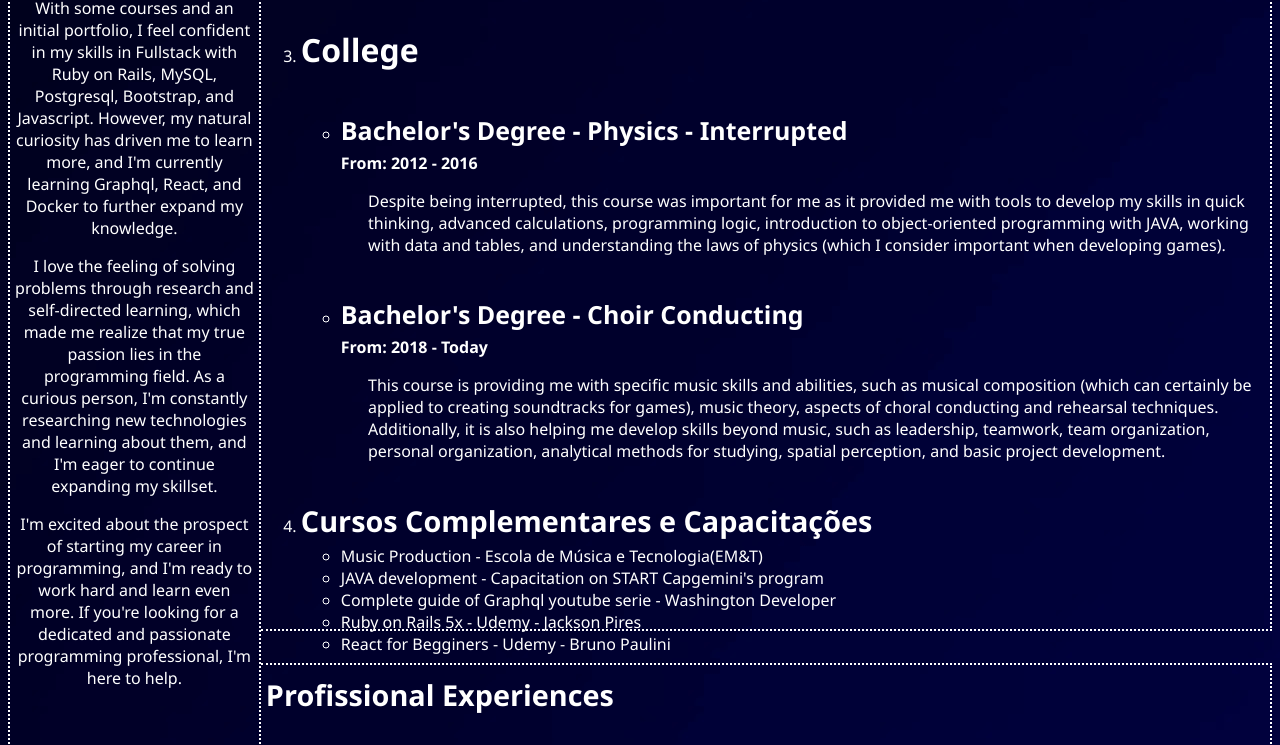
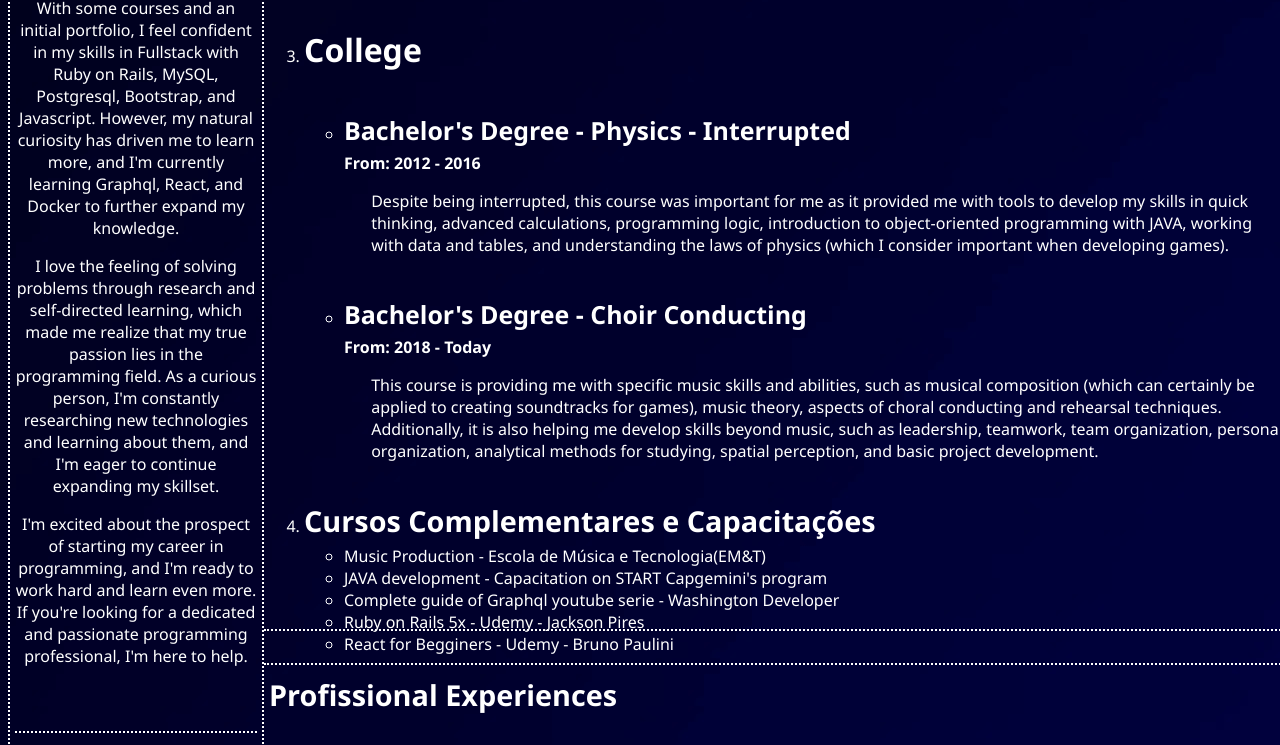
Before and after one commit to LucasBispo2023/Curriculum, a plain HTML site: page index.html in a window 1280 px wide. Shown: the part 686-1431 px from the top of the page. Drawn offline with Linux system fonts and the light colour scheme.

Commit message:
Update index.html

```diff
--- a/index.html
+++ b/index.html
@@ -4,10 +4,12 @@
     <meta charset="UTF-8">
     <meta http-equiv="X-UA-Compatible" content="IE=edge">
     <meta name="viewport" content="width=device-width, initial-scale=1.0">
+
     <title>Curriculum Lucas</title>
     <link href="style.css" rel="stylesheet">
+
 </head>
-<body>
+<body style="min-width:1280px">
     <header>
         <h1>
             Lucas Bispo <span> - Curriculum</span>
```
